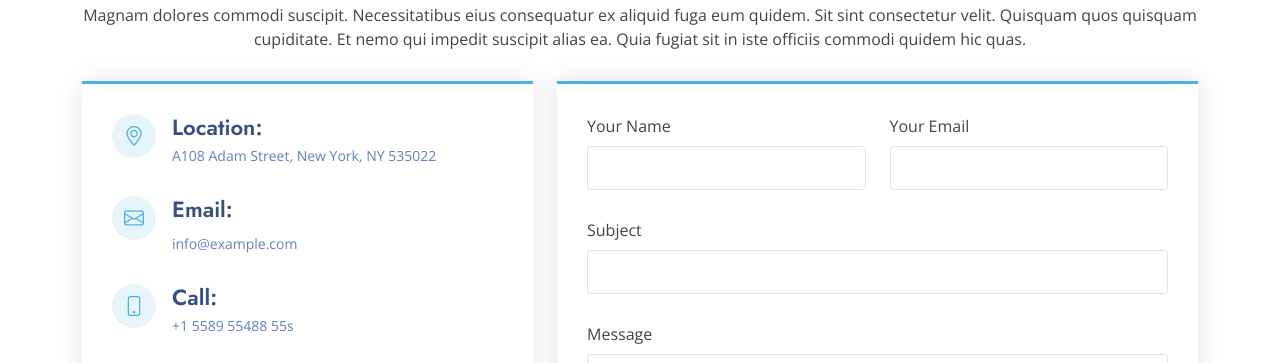
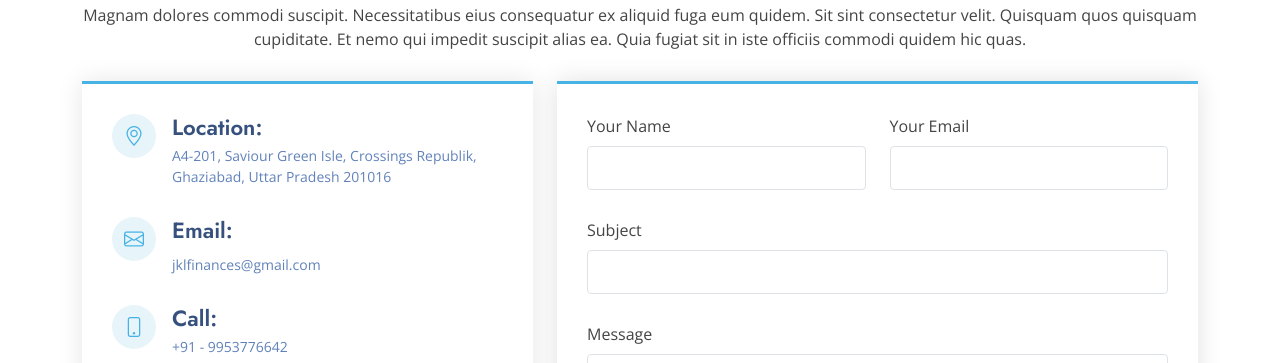
Before and after one commit to mirdulv/JKLfinance, a plain HTML site: page index.html in a window 1280 px wide. Shown: the part 7242-7605 px from the top of the page. Drawn offline with nearby package versions, Linux system fonts and the light colour scheme; grey boxes are pictures that could not be loaded.

Commit message:
update logo and address

```diff
--- a/index.html
+++ b/index.html
@@ -10,8 +10,8 @@
     <meta content="" name="keywords">
 
     <!-- Favicons -->
-    <link href="assets/img/officeLogo.png" rel="JKL Finance">
-    <link href="assets/img/officeLogo.png" rel="JKL Finance">
+    <link href="assets/img/officeLogo.png" rel="icon">
+    <link href="assets/img/apple-touch-icon.png" rel="apple-touch-icon">
 
     <!-- Google Fonts -->
     <link href="https://fonts.googleapis.com/css?family=Open+Sans:300,300i,400,400i,600,600i,700,700i|Jost:300,300i,400,400i,500,500i,600,600i,700,700i|Poppins:300,300i,400,400i,500,500i,600,600i,700,700i" rel="stylesheet">
@@ -699,19 +699,19 @@
                             <div class="address">
                                 <i class="bi bi-geo-alt"></i>
                                 <h4>Location:</h4>
-                                <p>A108 Adam Street, New York, NY 535022</p>
+                                <p>A4-201, Saviour Green Isle, Crossings Republik, Ghaziabad, Uttar Pradesh 201016 </p>
                             </div>
 
                             <div class="email">
                                 <i class="bi bi-envelope"></i>
                                 <h4>Email:</h4>
-                                <p>info@example.com</p>
+                                <p>jklfinances@gmail.com</p>
                             </div>
 
                             <div class="phone">
                                 <i class="bi bi-phone"></i>
                                 <h4>Call:</h4>
-                                <p>+1 5589 55488 55s</p>
+                                <p>+91 - 9953776642</p>
                             </div>
 
                             <iframe src="https://www.google.com/maps/embed?pb=!1m14!1m8!1m3!1d12097.433213460943!2d-74.0062269!3d40.7101282!3m2!1i1024!2i768!4f13.1!3m3!1m2!1s0x0%3A0xb89d1fe6bc499443!2sDowntown+Conference+Center!5e0!3m2!1smk!2sbg!4v1539943755621" frameborder="0"
```
